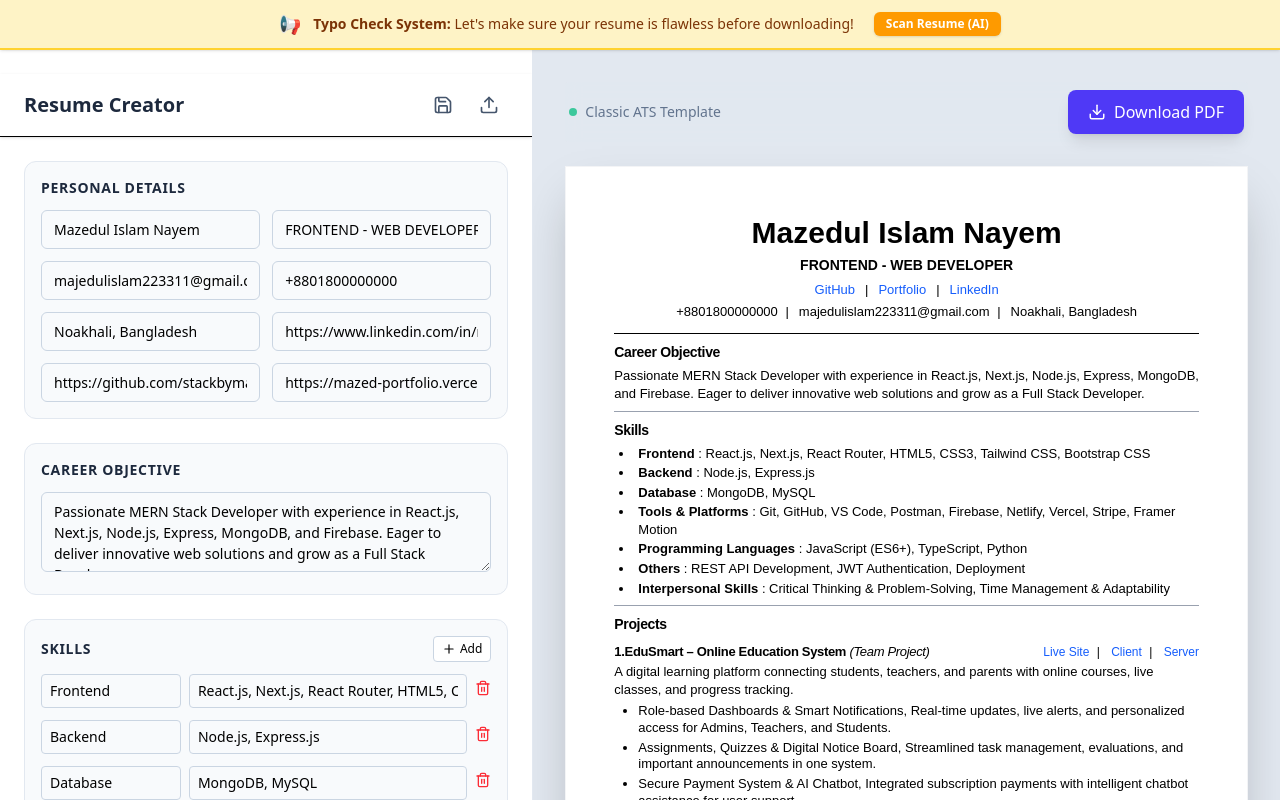
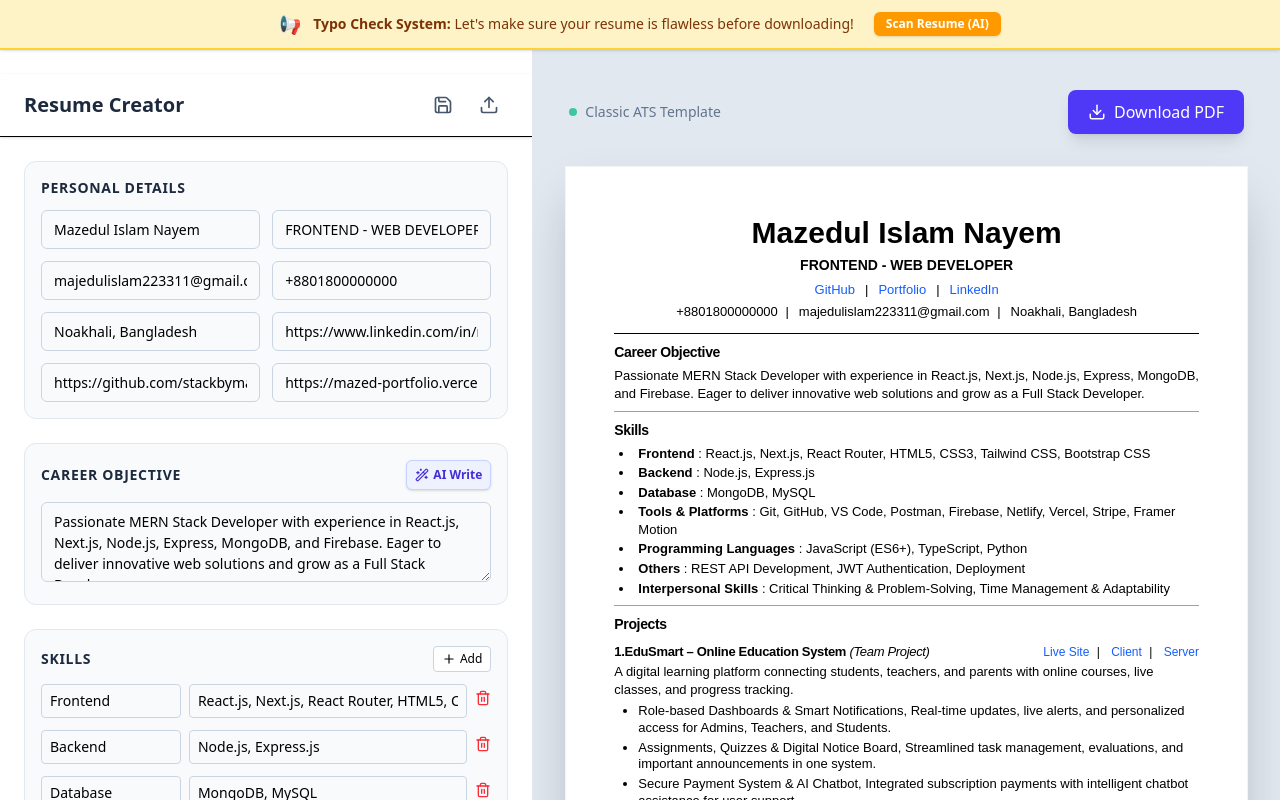
Before and after one commit to stackbymazed/resume-builder, a Next.js app: page / in a window 1280 px wide. Built offline with nearby package versions, Linux system fonts and the light colour scheme.

Commit message:
feat: integrate Google Gemini AI assistant for resume inputs

```diff
--- a/package.json
+++ b/package.json
@@ -9,6 +9,7 @@
     "lint": "eslint"
   },
   "dependencies": {
+    "@google/generative-ai": "^0.24.1",
     "lucide-react": "^1.7.0",
     "next": "16.2.2",
     "react": "19.2.4",
--- /dev/null
+++ b/src/app/api/generate/route.ts
@@ -0,0 +1,38 @@
+import { GoogleGenerativeAI } from '@google/generative-ai';
+import { NextResponse } from 'next/server';
+
+// Initialize the API with the key from environment variables
+// It assumes process.env.GEMINI_API_KEY is available.
+const genAI = new GoogleGenerativeAI(process.env.GEMINI_API_KEY || '');
+
+export async function POST(req: Request) {
+    try {
+        if (!process.env.GEMINI_API_KEY) {
+             return NextResponse.json({ error: 'GEMINI_API_KEY is missing in your environment variables. Please add it to your .env.local file.' }, { status: 500 });
+        }
+
+        const { prompt, type, currentText } = await req.json();
+        const model = genAI.getGenerativeModel({ model: "gemini-2.5-flash" });
+
+        let finalPrompt = "";
+
+        if (type === "objective") {
+            finalPrompt = `You are an expert ATS resume writer. Rewrite or generate a highly professional Career Objective based on this draft/info: "${currentText}". Keep it under 3-4 sentences, impactful, and keyword-rich. Don't use any markdown output or introductory words like "Here is the objective". Just output the raw objective text.`;
+        } else if (type === "shortDesc") {
+             finalPrompt = `You are a technical resume writer. Enhance the following project short description to be ultra-professional and ATS-friendly: "${currentText}". Keep it 1-2 lines maximum. Don't use markdown or introduction text. Just the output.`;
+        } else if (type === "features") {
+             finalPrompt = `You are an expert resume writer. Enhance these project bullet points (features) to look extremely professional and action-oriented: "${currentText}". Do not add asterisks or markdown bullet points (like * or -) unless the original text had them. Keep the output plain text with newlines separating each point. Do not output anything other than the bullet points.`;
+        } else {
+             finalPrompt = prompt;
+        }
+
+        const result = await model.generateContent(finalPrompt);
+        const response = await result.response;
+        const generatedText = response.text().trim();
+
+        return NextResponse.json({ success: true, text: generatedText.replace(/^\* |\- /gm, '') }); // Stripping any rogue markdown bullets
+    } catch (e: any) {
+        console.error("AI Generation error:", e);
+        return NextResponse.json({ error: e.message || 'Failed to generate AI content' }, { status: 500 });
+    }
+}
--- a/src/components/ResumeForm.tsx
+++ b/src/components/ResumeForm.tsx
@@ -1,5 +1,5 @@
-import React from "react";
-import { Plus, Trash2, AlertCircle } from "lucide-react";
+import React, { useState } from "react";
+import { Plus, Trash2, AlertCircle, Wand2, Loader2 } from "lucide-react";
 import { ResumeData } from "@/types/resume";
 
 const INPUT_CLASS = "w-full px-3 py-2 text-[14px] border border-slate-300 rounded-md focus:outline-none focus:ring-2 focus:ring-indigo-500 focus:border-transparent transition-all";
@@ -14,6 +14,34 @@ interface Props {
 }
 
 export default function ResumeForm({ data, setData, updatePersonal, handleAdd, handleUpdate, handleRemove }: Props) {
+  const [generatingField, setGeneratingField] = useState<string | null>(null);
+
+  const handleAIGenerate = async (type: "objective" | "shortDesc" | "features", id: string | null, currentText: string) => {
+      setGeneratingField(`${type}-${id}`);
+      try {
+          const res = await fetch('/api/generate', {
+              method: 'POST',
+              headers: { 'Content-Type': 'application/json' },
+              body: JSON.stringify({ type, currentText: currentText || "Frontend developer looking for new opportunities" })
+          });
+          const json = await res.json();
+
+          if(json.error) {
+              alert("AI Error:\n" + json.error);
+              return;
+          }
+
+          if (type === "objective") {
+             setData((prev) => ({ ...prev, objective: json.text }));
+          } else if (id && (type === "shortDesc" || type === "features")) {
+             handleUpdate("projects", id, type, json.text);
+          }
+      } catch (e) {
+          alert("Failed to connect to AI server.");
+      } finally {
+          setGeneratingField(null);
+      }
+  };
   return (
     <div className="space-y-6 pb-10">
 
@@ -34,7 +62,17 @@ export default function ResumeForm({ data, setData, updatePersonal, handleAdd, h
 
       {/* Career Objective */}
       <section className="bg-slate-50 p-4 rounded-xl border border-slate-200">
-        <h2 className="text-sm font-bold text-slate-800 mb-3 uppercase tracking-wider">Career Objective</h2>
+        <div className="flex justify-between items-center mb-3">
+          <h2 className="text-sm font-bold text-slate-800 uppercase tracking-wider">Career Objective</h2>
+          <button
+            onClick={() => handleAIGenerate("objective", null, data.objective)}
+            disabled={generatingField === "objective-null"}
+            className="text-xs flex items-center bg-indigo-50 text-indigo-700 px-2 py-1.5 border border-indigo-200 font-bold rounded-md hover:bg-indigo-100 transition shadow-sm"
+          >
+            {generatingField === "objective-null" ? <Loader2 size={14} className="mr-1 animate-spin" /> : <Wand2 size={14} className="mr-1" />}
+            AI Write
+          </button>
+        </div>
         <textarea
           spellCheck={true}
           value={data.objective}
@@ -85,8 +123,30 @@ export default function ResumeForm({ data, setData, updatePersonal, handleAdd, h
                 <input spellCheck={false} type="text" value={proj.client} onChange={(e) => handleUpdate("projects", proj.id, "client", e.target.value)} placeholder="Client Repo URL" className={INPUT_CLASS} />
                 <input spellCheck={false} type="text" value={proj.server} onChange={(e) => handleUpdate("projects", proj.id, "server", e.target.value)} placeholder="Server Repo URL" className={INPUT_CLASS} />
               </div>
-              <textarea spellCheck={true} value={proj.shortDesc} onChange={(e) => handleUpdate("projects", proj.id, "shortDesc", e.target.value)} placeholder="Short Description" className={`${INPUT_CLASS} min-h-[50px] mb-2`} />
-              <textarea spellCheck={true} value={proj.features} onChange={(e) => handleUpdate("projects", proj.id, "features", e.target.value)} placeholder="Bullet Points (separated by new line)" className={`${INPUT_CLASS} min-h-[80px]`} />
+
+              <div className="relative mb-2">
+                 <button
+                  onClick={() => handleAIGenerate("shortDesc", proj.id, proj.shortDesc)}
+                  disabled={generatingField === `shortDesc-${proj.id}`}
+                  className="absolute right-2 top-2 z-10 text-[10px] flex items-center bg-indigo-100 text-indigo-700 px-1.5 py-1 border border-indigo-200 font-bold rounded hover:bg-indigo-200 transition"
+                 >
+                   {generatingField === `shortDesc-${proj.id}` ? <Loader2 size={12} className="mr-1 animate-spin" /> : <Wand2 size={12} className="mr-1" />}
+                   Magic Re-write
+                 </button>
+                 <textarea spellCheck={true} value={proj.shortDesc} onChange={(e) => handleUpdate("projects", proj.id, "shortDesc", e.target.value)} placeholder="Short Description" className={`${INPUT_CLASS} min-h-[60px] pb-6`} />
+              </div>
+
+              <div className="relative">
+                 <button
+                  onClick={() => handleAIGenerate("features", proj.id, proj.features)}
+                  disabled={generatingField === `features-${proj.id}`}
+                  className="absolute right-2 top-2 z-10 text-[10px] flex items-center bg-indigo-100 text-indigo-700 px-1.5 py-1 border border-indigo-200 font-bold rounded hover:bg-indigo-200 transition"
+                 >
+                   {generatingField === `features-${proj.id}` ? <Loader2 size={12} className="mr-1 animate-spin" /> : <Wand2 size={12} className="mr-1" />}
+                   Enhance Bullet Points
+                 </button>
+                 <textarea spellCheck={true} value={proj.features} onChange={(e) => handleUpdate("projects", proj.id, "features", e.target.value)} placeholder="Bullet Points (separated by new line)" className={`${INPUT_CLASS} min-h-[100px] pb-6`} />
+              </div>
             </div>
           ))}
         </div>
```
Also changed, not shown: 1 other file (tests, documents, lock files or other folders).
